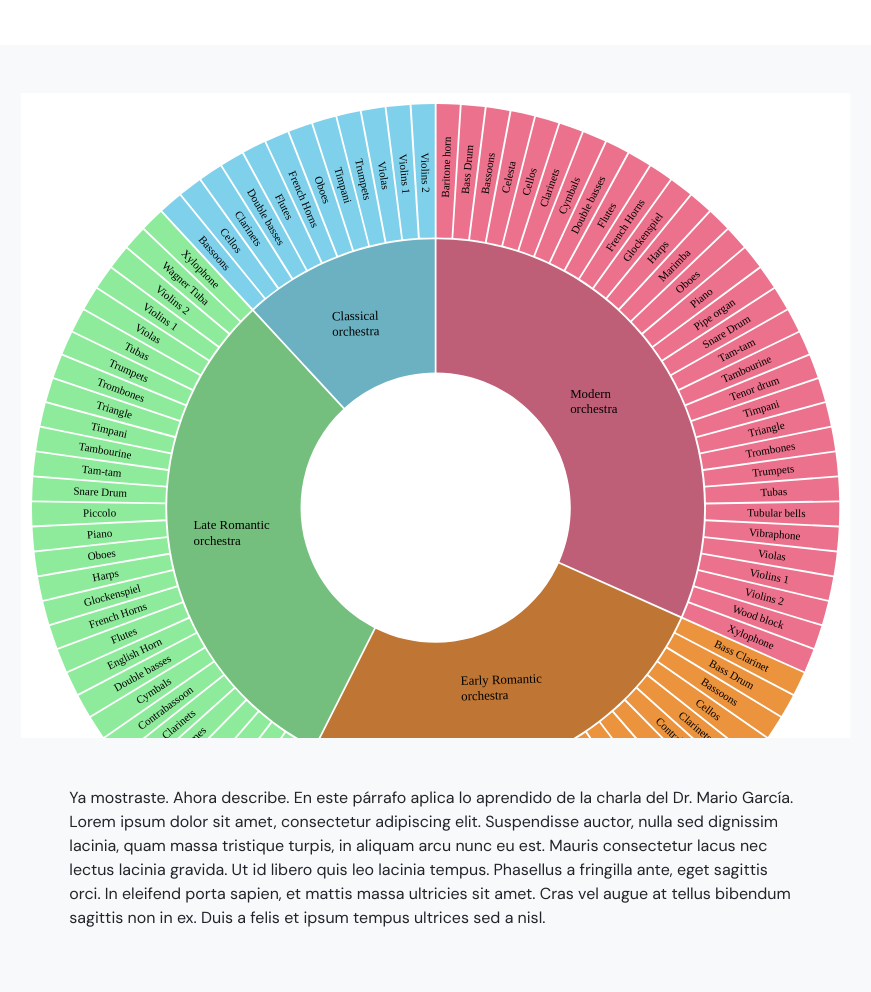
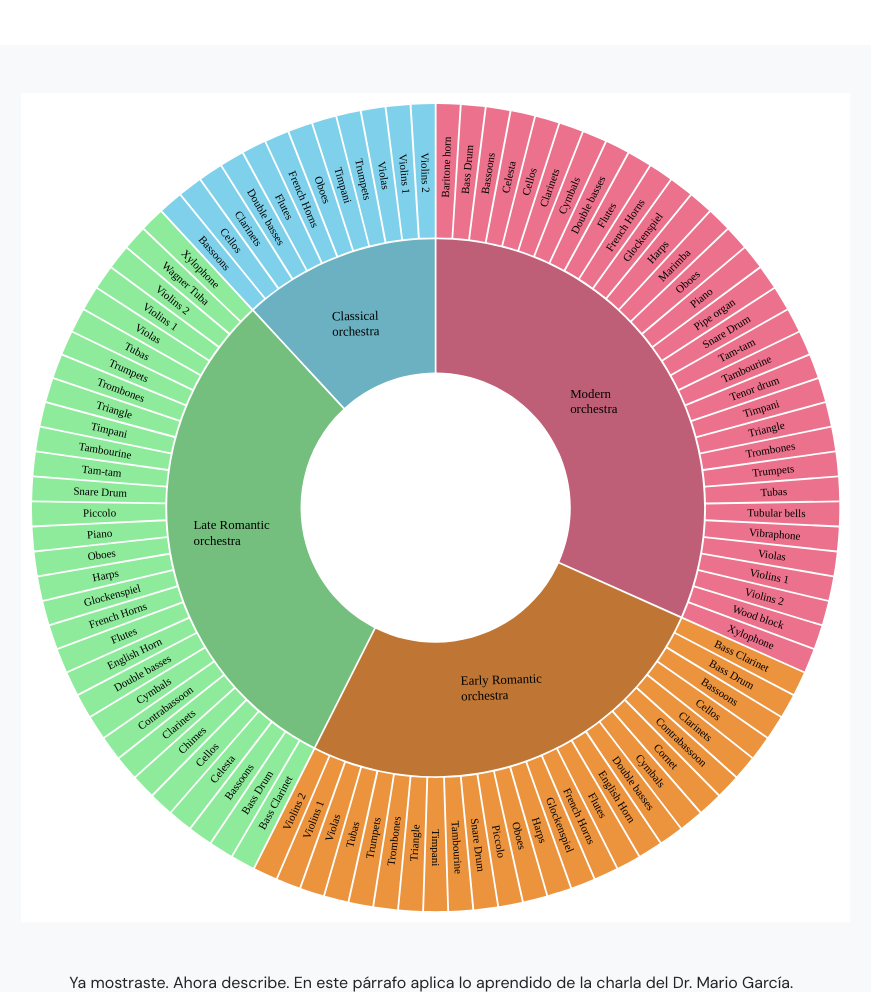
Before and after one commit to cecysoto/-Clase-5--gr-ficos-no-figurativos-RAWGraphs---12-de-abril-2021., a plain HTML site: page index.html in a window 1280 px wide. Shown: the part 454-1446 px from the top of the page, without its empty margins (204-1075 px from the left). Drawn offline with nearby package versions, Linux system fonts and the light colour scheme.

Commit message:
Update index.html

```diff
--- a/index.html
+++ b/index.html
@@ -59,7 +59,7 @@
             <div class="row py-5">
                 <div class="col-sm-11 col-md-10 col-lg-9 col-xl-8 col-xxl-7 mx-auto">
                     <!--parte acá…-->
-                     <svg version="1.1" xmlns="http://www.w3.org/2000/svg" xmlns:xlink="http://www.w3.org/1999/xlink" viewBox="0 0 900 700" xml:space="preserve">
+                     <svg version="1.1" xmlns="http://www.w3.org/2000/svg" xmlns:xlink="http://www.w3.org/1999/xlink" viewBox="0 0 900 900" xml:space="preserve">
             <style type="text/css">
                 svg {
                     font-family: "Poppins-Regular";
```
